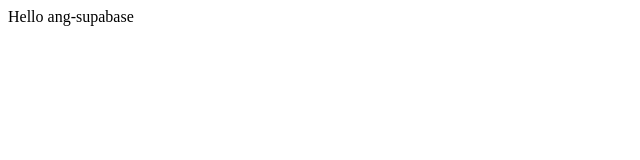
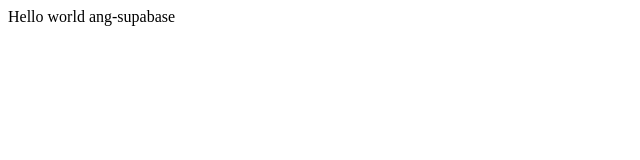
Before and after one commit to NAT1804/ang-supabase, an Angular app: page / in a window 1280 px wide. Shown: the top 160 px of the page, without its empty margins (0-640 px from the left). Built offline with nearby package versions, Linux system fonts and the light colour scheme.

Commit message:
Update homepage

```diff
--- a/src/app/app.component.html
+++ b/src/app/app.component.html
@@ -1 +1 @@
-<div>Hello {{ title }}</div>
+<div>Hello world {{ title }}</div>
```
